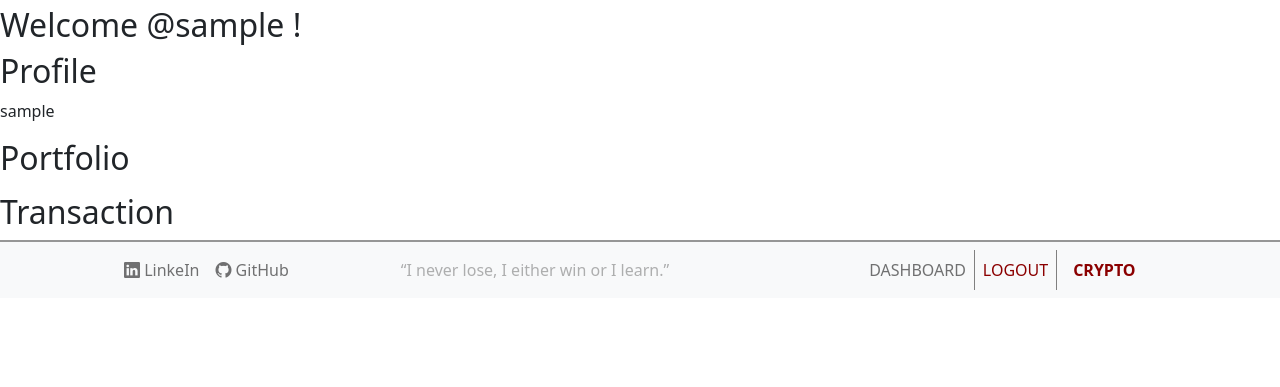
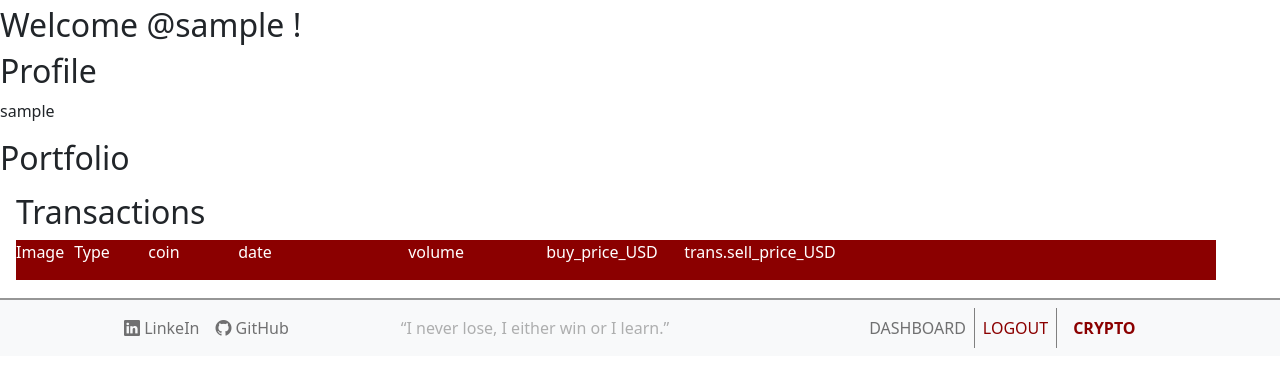
Before and after one commit to annnevvv/cryptoweb, a Django app: page /accounts/dashboard in a window 1280 px wide. Shown: the part 180-567 px from the top of the page. Run offline with Django 4.2, Linux system fonts and the light colour scheme; the visitor is signed in with stand-in values (Sample User, id 1); data comes from the database, SQL or seed files in the repository.

Commit message:
changes in deshboard template

```diff
--- a/accounts/templates/accounts/dashboard.html
+++ b/accounts/templates/accounts/dashboard.html
@@ -11,11 +11,29 @@
     <h2>Portfolio</h2>
     <p>{{ user_transactiondiary }}</p>
   </article>
-  <article>
-    <h2>Transaction</h2>
+  <article style="max-width: 1200px; margin: 1rem">
+    <h2>Transactions</h2>
+
+    <div
+      style="
+        display: flex;
+        gap: 10px;
+        background: darkred;
+        color: white;
+        border-bottom: solid 2px white;
+      "
+    >
+      <p>Image</p>
+      <p style="width: 4rem">Type</p>
+      <p style="width: 5rem">coin</p>
+      <p style="width: 10rem">date</p>
+      <p style="width: 8rem">volume</p>
+      <p style="width: 8rem">buy_price_USD</p>
+      <p style="width: 8rem">trans.sell_price_USD</p>
+    </div>
     {% for trans in user_transactions %}
     <div
-      style="display: flex; gap: 10px; margin: 1rem;
+      style="display: flex; gap: 10px; border-bottom: solid 1px black;
                 background:
                 {% if trans.type == 'S' %}
                   lightgrey
@@ -25,12 +43,15 @@
                   white
                 {% endif %}"
     >
-      <p style="width: 2rem">{{ trans.type }}</p>
+      <a style="width: 4rem"
+        ><img style="width: 4rem" src="{{ trans.coin.image.url  }}" alt=""
+      /></a>
+      <p style="width: 4rem">{{ trans.type }}</p>
       <p style="width: 5rem">{{ trans.coin }}</p>
       <p style="width: 10rem">{{ trans.date_of_transaction }}</p>
-      <p style="width: 2rem">{{ trans.volume }}</p>
-      <p style="width: 2rem">{{ trans.buy_price_USD }}</p>
-      <p style="width: 2rem">{{ trans.sell_price_USD }}</p>
+      <p style="width: 8rem">{{ trans.volume }}</p>
+      <p style="width: 8rem">{{ trans.buy_price_USD }}</p>
+      <p style="width: 8rem">{{ trans.sell_price_USD }}</p>
     </div>
     {% endfor %}
   </article>
--- a/accounts/views.py
+++ b/accounts/views.py
@@ -31,7 +31,7 @@
         user_transaction_diary = TransactionDiary.objects.get(
             user_profile=user_profile)
         user_transactions = Transaction.objects.filter(
-            diary=user_transaction_diary)
+            diary=user_transaction_diary).order_by('date_of_transaction')
 
         context = {'user_profile': user_profile,
                    'user_transaction_diary': user_transaction_diary,
```
Also changed, not shown: uploads/F1_TiX4Shd.png (added), uploads/about-p_FCT4zW1.png (added).
